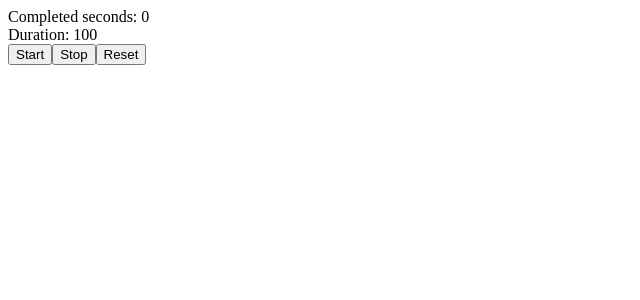
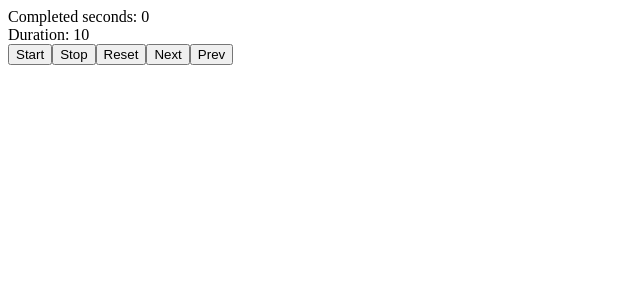
Before and after one commit to Furetur/pomadoro, a React (Vite) app: page / in a window 1280 px wide. Shown: the top 300 px of the page, without its empty margins (0-640 px from the left). Built offline with nearby package versions, Linux system fonts and the light colour scheme; the HTML template or start-up script is replaced by a standard one.

Commit message:
switching between timers kinda works

```diff
--- a/src/components/MainTimer/MainTimerActions.tsx
+++ b/src/components/MainTimer/MainTimerActions.tsx
@@ -15,6 +15,12 @@ export default function MainTimerActions(): ReactElement {
 			<button type="button" onClick={() => mainStore.resetTimer()}>
 				Reset
 			</button>
+			<button type="button" onClick={() => mainStore.switchToNextTimer()}>
+				Next
+			</button>
+			<button type="button" onClick={() => mainStore.switchToPreviousTimer()}>
+				Prev
+			</button>
 		</div>
 	));
 }
--- a/src/context/MainStoreContext.ts
+++ b/src/context/MainStoreContext.ts
@@ -1,10 +1,9 @@
 import {createContext} from 'react';
 import MainStore from '../stores/MainStore';
-import Timer from '../models/Timer';
+import Loop from '../models/Loop';
+import {defaultLoopTemplate} from '../models/templates/LoopTemplate';
 
-const timer = new Timer(100);
-
-export const mainStore = new MainStore(timer);
+export const mainStore = new MainStore(Loop.fromTemplate(defaultLoopTemplate));
 
 const mainStoreContext = createContext<MainStore>(mainStore);
 
--- /dev/null
+++ b/src/models/Loop.ts
@@ -0,0 +1,54 @@
+import {observable, computed, action} from 'mobx';
+import Timer from './Timer';
+import LoopTemplate from './templates/LoopTemplate';
+
+export default class Loop {
+	@observable timers: Timer[];
+	@observable currentTimerIndex = 0;
+
+	constructor(timers: Timer[]) {
+		this.timers = timers;
+	}
+
+	static fromTemplate(template: LoopTemplate): Loop {
+		const timers = template.timerTemplates.map((template) =>
+			Timer.fromTemplate(template)
+		);
+		return new Loop(timers);
+	}
+
+	@computed
+	get currentTimer() {
+		return this.timers[this.currentTimerIndex];
+	}
+
+	@computed
+	get isFirstTimer() {
+		return this.currentTimerIndex === 0;
+	}
+
+	@computed
+	get isLastTimer() {
+		return this.currentTimerIndex === this.timers.length - 1;
+	}
+
+	@action
+	switchToNextTimer() {
+		if (this.isLastTimer) {
+			throw new Error('This is the last timer, can not switch to the next one');
+		}
+
+		this.currentTimerIndex += 1;
+	}
+
+	@action
+	switchToPreviousTimer() {
+		if (this.isFirstTimer) {
+			throw new Error(
+				'This is the first timer, can not switch to the previous one'
+			);
+		}
+
+		this.currentTimerIndex -= 1;
+	}
+}
--- a/src/models/Timer.ts
+++ b/src/models/Timer.ts
@@ -1,4 +1,5 @@
 import {observable, action, computed} from 'mobx';
+import TimerTemplate from './templates/TimerTemplate';
 
 export default class Timer {
 	@observable duration: number;
@@ -6,6 +7,11 @@ export default class Timer {
 
 	constructor(duration: number) {
 		this.duration = duration;
+	}
+
+	static fromTemplate(template: TimerTemplate): Timer {
+		const {duration} = template;
+		return new Timer(duration);
 	}
 
 	@computed
--- /dev/null
+++ b/src/models/templates/LoopTemplate.ts
@@ -0,0 +1,9 @@
+import TimerTemplate, {defaultTimerTemplate} from './TimerTemplate';
+
+export default interface LoopTemplate {
+	timerTemplates: TimerTemplate[];
+}
+
+export const defaultLoopTemplate: LoopTemplate = {
+	timerTemplates: [defaultTimerTemplate, {duration: 20}]
+};
--- /dev/null
+++ b/src/models/templates/TimerTemplate.ts
@@ -0,0 +1,7 @@
+export default interface TimerTemplate {
+	duration: number;
+}
+
+export const defaultTimerTemplate = {
+	duration: 10
+};
--- a/src/stores/MainStore.ts
+++ b/src/stores/MainStore.ts
@@ -1,18 +1,23 @@
 import {observable, action, computed} from 'mobx';
-import Timer from '../models/Timer';
+import Loop from '../models/Loop';
 
 export default class MainStore {
-	@observable currentTimer: Timer;
+	@observable currentLoop: Loop;
 
 	@observable _intervalId: number | null = null;
 
-	constructor(timer: Timer) {
-		this.currentTimer = timer;
+	constructor(loop: Loop) {
+		this.currentLoop = loop;
 	}
 
 	@computed
 	get isTicking() {
 		return this._intervalId !== null;
+	}
+
+	@computed
+	get currentTimer() {
+		return this.currentLoop.currentTimer;
 	}
 
 	@action
@@ -22,7 +27,11 @@ export default class MainStore {
 		}
 
 		this._intervalId = window.setInterval(() => {
-			this.currentTimer.increment();
+			if (this.currentTimer.isCompleted) {
+				this.stopTimer();
+			} else {
+				this.currentTimer.increment();
+			}
 		}, 1000);
 	}
 
@@ -40,4 +49,14 @@ export default class MainStore {
 	resetTimer() {
 		this.currentTimer.reset();
 	}
+
+	@action
+	switchToNextTimer() {
+		this.currentLoop.switchToNextTimer();
+	}
+
+	@action
+	switchToPreviousTimer() {
+		this.currentLoop.switchToPreviousTimer();
+	}
 }
```
